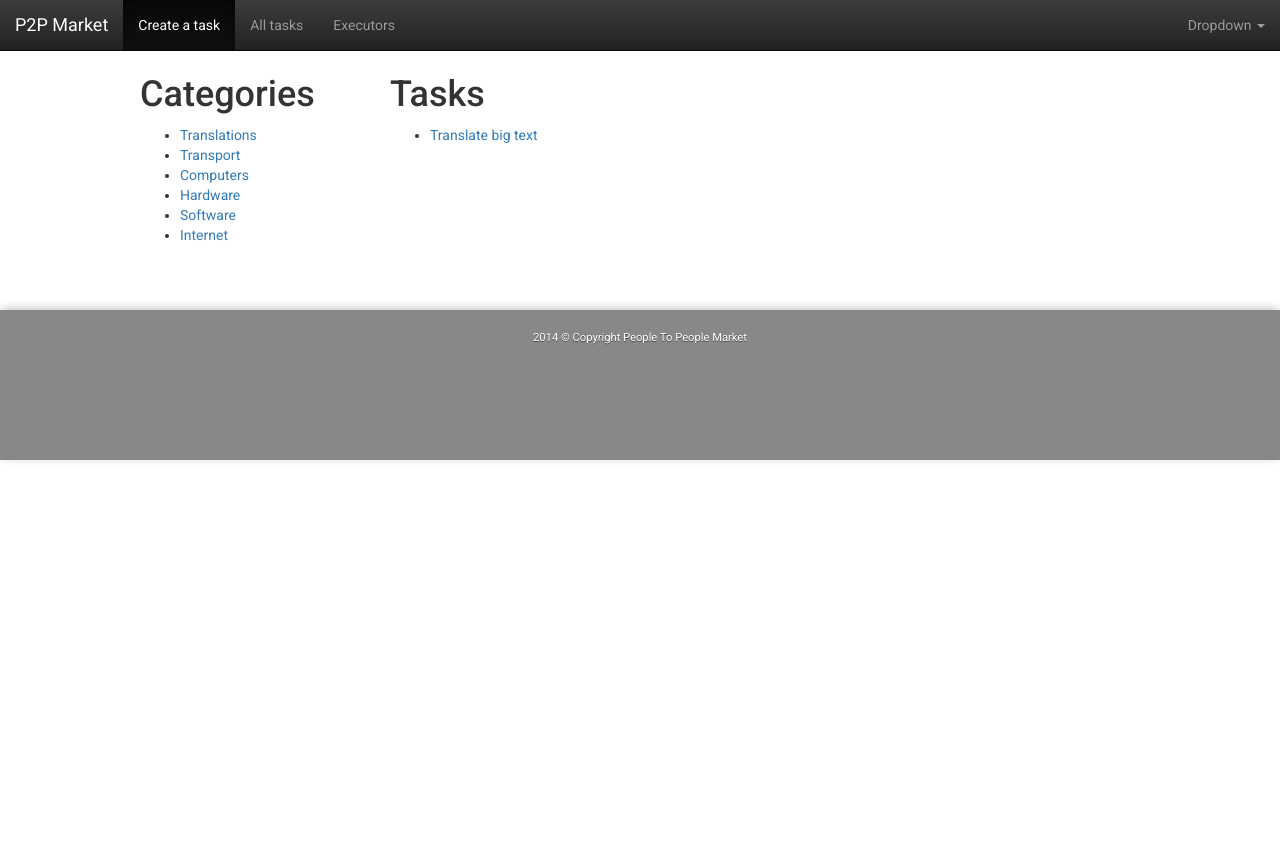
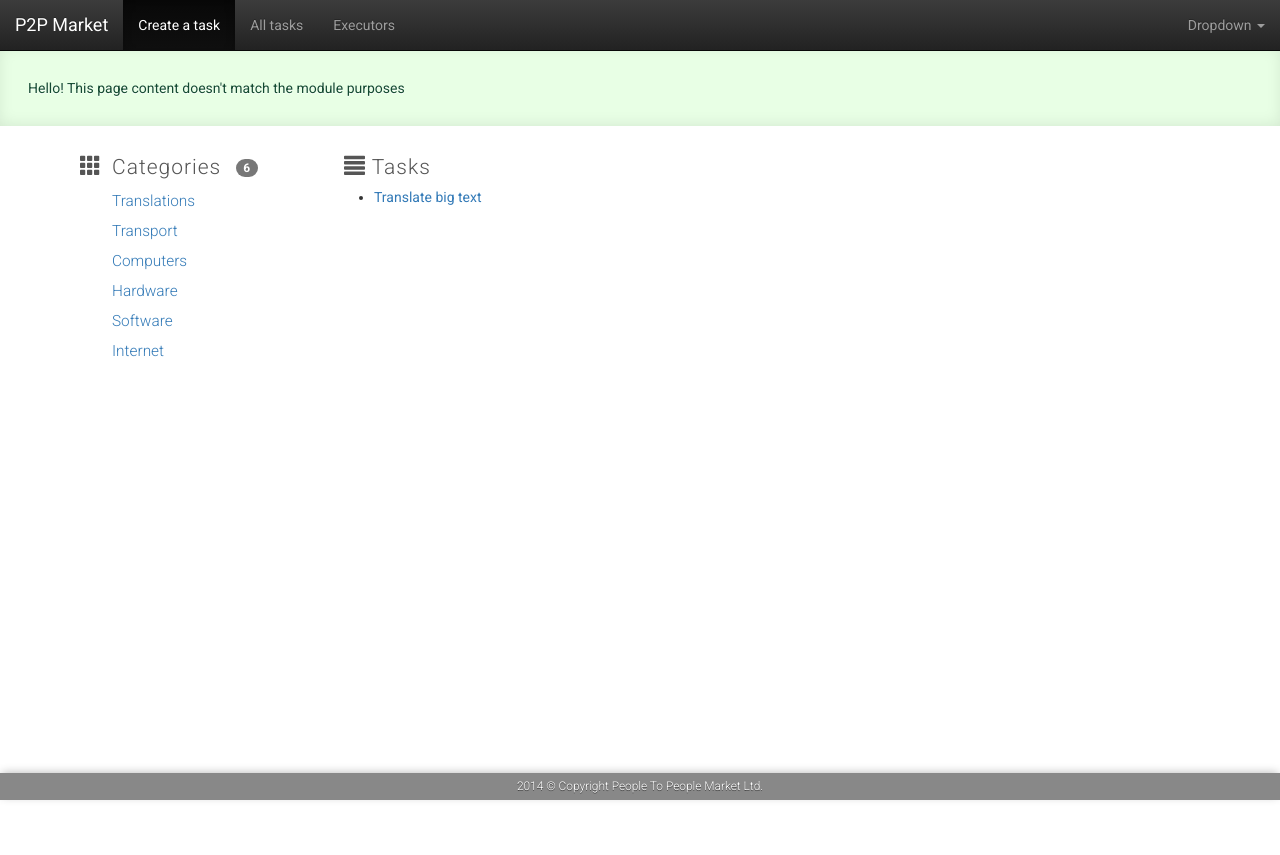
Before and after one commit to qfoxic/EssayCoffeeBackend, a Django app: template templates/default/tasks/index.html in a window 1280 px wide. After the commit the page ends 800 px from the top, so only its background shows below. Run offline with Django 3.2, Linux system fonts and the light colour scheme; the template is opened without the code that fills it: values that come from a table or form of the project are taken from there, others are empty; data comes from the database, SQL or seed files in the repository; both versions use the stored data as it was after the commit; parts of the project's set-up code (start-up, migrations or seed data) failed here and were passed over; some libraries are stand-ins or nearby versions.

Commit message:
footer layout changed

```diff
--- a/static/css/default/style.css
+++ b/static/css/default/style.css
@@ -6,17 +6,15 @@ html, body {
     margin: 0px;
     padding: 0px;
 }
-section, article, aside, footer, header, nav, hgroup {
-    display: block;
-}
 a {
     outline: 0 !important;
 }
 section.info {
-    min-height: 250px;
-    box-shadow: 0 -2px 10px -2px rgba(0, 0, 0, 0.3) inset;
-    background-color: rgb(189, 255, 181);
-    padding: 50px;
+    /*min-height: 250px;*/
+    margin-top: 50px;
+    box-shadow: 0 -2px 16px -2px rgba(0, 0, 0, 0.1) inset;
+    background-color: rgba(189, 255, 181, 0.35);
+    padding: 2em;
     color: #134a31;
     text-shadow: 0 1px 1px #FFF;
 }
@@ -27,28 +25,30 @@ section.info h1 {
     letter-spacing: 1px;
 }
 footer {
-    min-height: 150px;
+    /*min-height: 150px;*/
     box-shadow: 0 -2px 10px -2px rgba(0, 0, 0, 0.3);
     background-color: #888;
-    padding: 10px 0;
+    padding: 0;
     color: #FFF;
-    z-index: 1000000;
+    /*z-index: 1000000;*/
 }
 div.copy {
     text-align: center;
-    font-size: .8em;
-    vertical-align: bottom;
+    font-size: .85em;
+    vertical-align: middle;
     width: 50%;
-    margin: 10px auto;
+    margin: 5px auto;
     text-shadow: 0px 1px 0 rgba(0, 0, 0, 0.5);
+    font-weight: 200;
 }
 div.main {
-    margin: 55px auto;
+    /*margin: 55px auto;*/
     overflow: auto;
     width: 1000px;
 }
 section.main {
     overflow: auto;
+    padding-left: 1em;
 }
 aside.left {
     width: 250px;
@@ -58,3 +58,23 @@ aside.left {
     z-index: 1;
     overflow: hidden;
 }
+div.lh {
+    padding: 5px 10px;
+    margin-top: 1em;
+    color: #555;
+    font-size: 1.5em;
+    font-weight: 300;
+    letter-spacing: 1px;
+}
+div.lh span.badge {
+    vertical-align: middle;
+}
+div.lh span.title {
+    padding: 0 15px 0 10px;
+}
+ul.il li > a {
+    /*margin-top: .5em;*/
+    font-size: 1.1em;
+    font-weight: 300;
+    padding: 3px 10px 3px 42px;
+}
--- a/templates/default/footer.html
+++ b/templates/default/footer.html
@@ -1,7 +1,7 @@
-<footer>
+<footer class="navbar-fixed-bottom">
     <section>
         <div class="copy">
-            2014 &copy; Copyright People To People Market
+            2014 &copy; Copyright People To People Market Ltd.
         </div>
     </section>
 </footer>
--- a/templates/default/layout.html
+++ b/templates/default/layout.html
@@ -18,7 +18,7 @@
     <body>
         {% include skin_prefix|add:"/header.html" %}
         {% block info_block%}{%endblock%}
-        <div class="main">
+        <div class="container">
             {% block left_side%}{%endblock%}
             <section class="main">
                 {% block content%}{%endblock%}
--- a/templates/default/tasks/index.html
+++ b/templates/default/tasks/index.html
@@ -2,7 +2,9 @@
 {% load i18n %}
 {% block pagetitle %}All Tasks{% endblock %}
 {% block content %}
-<h1>Tasks</h1>
+<div class="lh">
+    <span class="glyphicon glyphicon-align-justify /*glyphicon-list*/"></span> {% trans "Tasks" %}
+</div>
 <ul>
     {% for task in tasks %}
     <li>
@@ -17,8 +19,10 @@
 {% endblock %}
 {% block left_side %}
 <aside class="left">
-    <h1>Categories</h1>
-    <ul>
+    <div class="lh">
+        <span class="glyphicon glyphicon-th"></span><span class="title">{% trans "Categories" %}</span><span class="badge">{{categories|length}}</span>
+    </div>
+    <ul class="nav nav-pills nav-stacked il">
         {% for cat in categories %}
         <li>
             <a href="{{cat.to_link}}">{{ cat.name }}</a>
@@ -31,3 +35,8 @@
     </ul>
 </aside>
 {% endblock %}
+{% block info_block %}
+<section class="info">
+    Hello! This page content doesn't match the module purposes
+</section>
+{% endblock %}
```
Also changed, not shown: templates/default/tasks/categories_list.html (deleted, +0 -22 lines), db.sqlite3.
